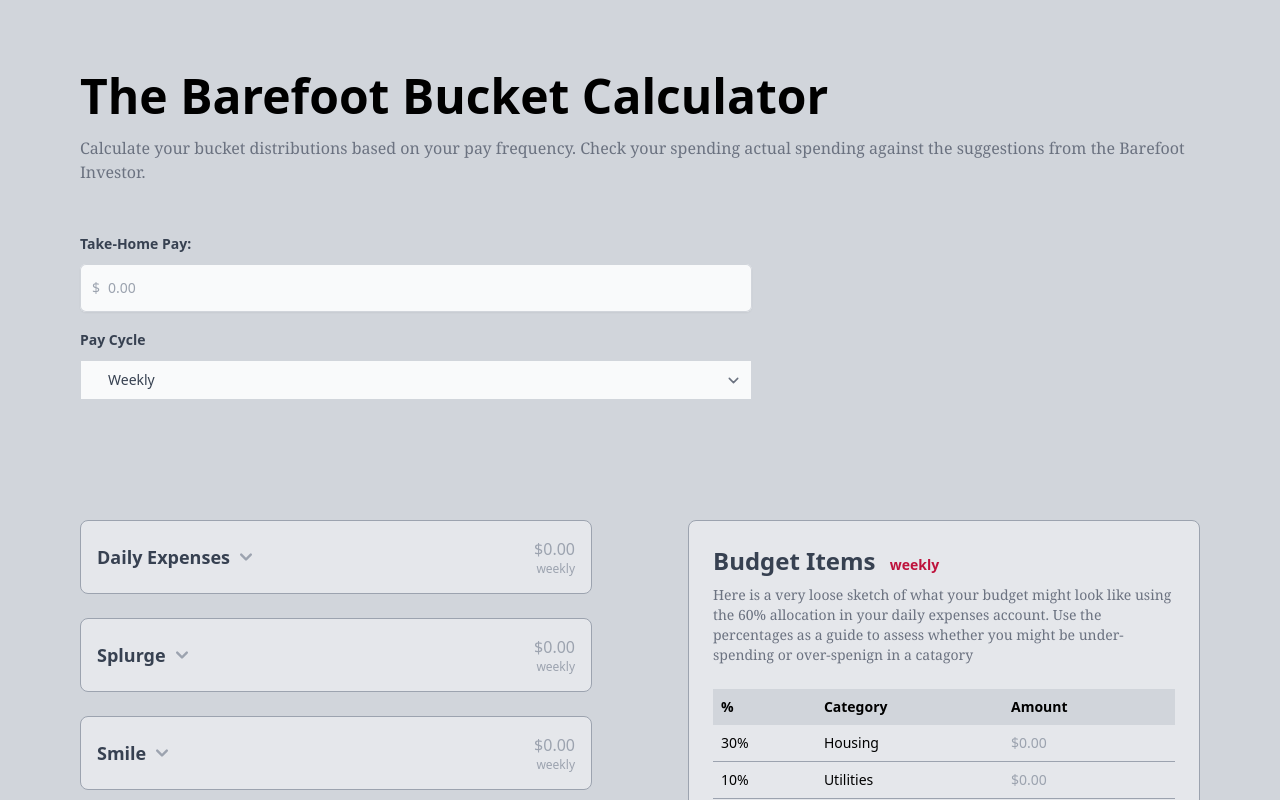
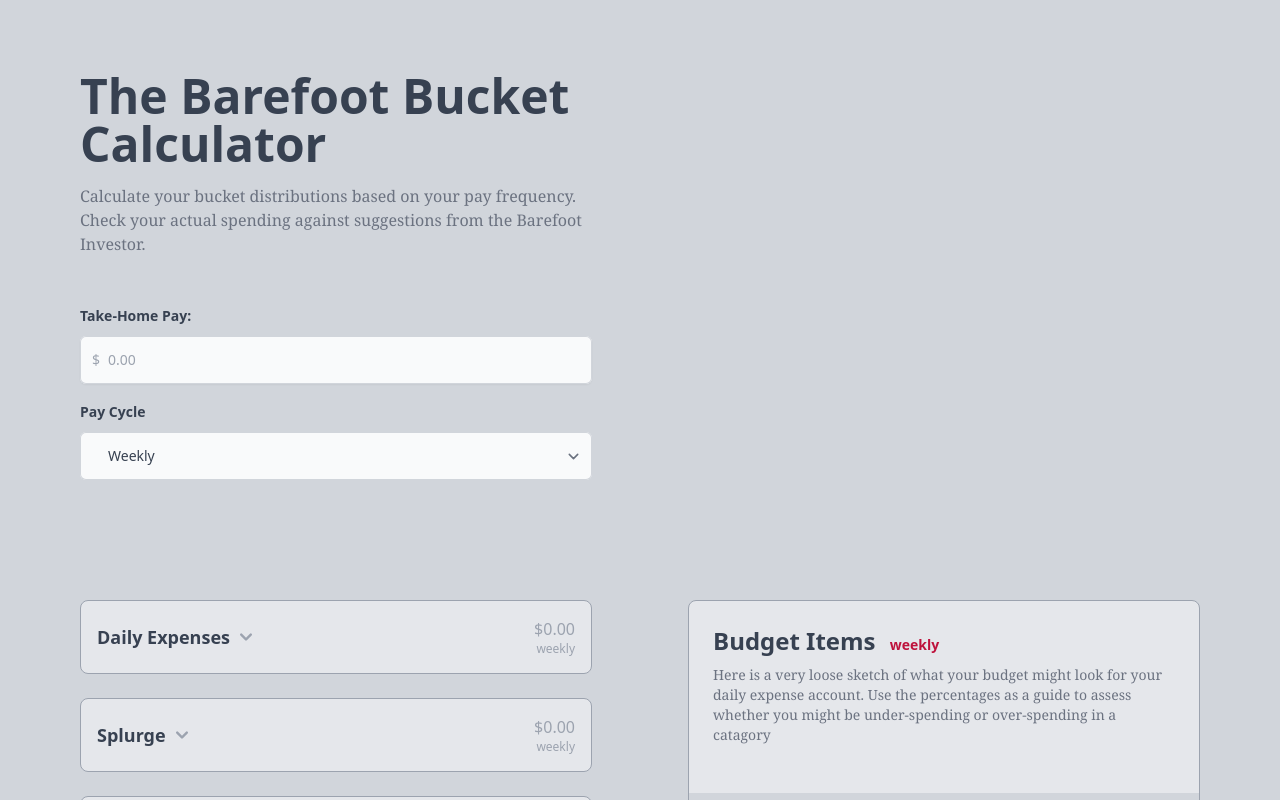
Before and after one commit to bjh-dev/barefoot-bucket-calculator, a Next.js app: page / in a window 1280 px wide. Shown: the top 800 px of the page. Built offline with nearby package versions, Linux system fonts and the light colour scheme.

Commit message:
fic type and layout errors

```diff
--- a/app/page.tsx
+++ b/app/page.tsx
@@ -4,15 +4,15 @@
 	return (
 		<main className='container mx-auto'>
 			<div className='flex flex-col py-12 lg:grid lg:grid-cols-2 lg:gap-x-24'>
-				<div className='col-span-2'>
+				<div className='col-span-1'>
 					<header className='py-6'>
-						<h1 className='text-5xl font-extrabold'>
+						<h1 className='text-5xl font-extrabold text-gray-700'>
 							The Barefoot Bucket Calculator
 						</h1>
 						<p className='mt-4 font-serif font-normal text-gray-500'>
 							Calculate your bucket distributions based on your pay frequency.
-							Check your spending actual spending against the suggestions from
-							the Barefoot Investor.
+							Check your actual spending against suggestions from the Barefoot
+							Investor.
 						</p>
 					</header>
 				</div>
--- a/components/Form.tsx
+++ b/components/Form.tsx
@@ -92,8 +92,8 @@
 	return (
 		<>
 			<div className='flex flex-col lg:grid lg:grid-cols-2 lg:gap-x-24'>
-				<div className='col-span-2'>
-					<div className='max-w-2xl py-6'>
+				<div className='col-span-1'>
+					<div className='py-6'>
 						<form onSubmit={handleSubmit}>
 							<div className='flex flex-col space-y-4'>
 								<div>
@@ -133,7 +133,7 @@
 										name='payCycle'
 										value={payCycle}
 										onChange={handleFrequenyChange}
-										className='py-3rounded-md mt-2 block w-full border-0 bg-gray-50 pl-7 pr-20 text-lg text-gray-700 ring-1 ring-inset ring-gray-300 focus:ring-2 focus:ring-inset focus:ring-blue-600 sm:text-sm sm:leading-6'
+										className='mt-2 block w-full rounded-md border-0 bg-gray-50 py-3 pl-7 pr-20 text-lg text-gray-700 ring-1 ring-inset ring-gray-300 focus:ring-2 focus:ring-inset focus:ring-blue-600 sm:text-sm sm:leading-6'
 									>
 										<option value='Weekly'>Weekly</option>
 										<option value='Fortnightly'>Fortnightly</option>
@@ -144,7 +144,7 @@
 						</form>
 					</div>
 				</div>
-				<div className='col-span-1 mt-6 lg:mt-24'>
+				<div className='col-span-1 col-start-1 mt-6 lg:mt-24'>
 					<div className='flex flex-col space-y-2 lg:space-y-6'>
 						{buckets.map((bucket) => (
 							<div
@@ -210,28 +210,30 @@
 					</div>
 				</div>
 				<div className='col-span-1 mt-6 lg:mt-24'>
-					<div className='rounded-lg border border-gray-400 bg-gray-200 p-6'>
+					<div className='rounded-lg border border-gray-400 bg-gray-200'>
+						<div className=' p-6'>
 							<h3 className='text-2xl font-bold text-gray-700'>
 								Budget Items{' '}
 								<span className='ml-2 text-sm text-rose-700'>{payCycle}</span>
 							</h3>
 							<p className='mt-2 font-serif text-sm font-normal text-gray-500'>
-							Here is a very loose sketch of what your budget might look like
-							using the 60% allocation in your daily expenses account. Use the
-							percentages as a guide to assess whether you might be
-							under-spending or over-spenign in a catagory
+								Here is a very loose sketch of what your budget might look for
+								your daily expense account. Use the percentages as a guide to
+								assess whether you might be under-spending or over-spending in a
+								catagory
 							</p>
+						</div>
 						<div className='overflow-x-scroll'>
-							<table className='table-fluid mt-6 w-full'>
+							<table className='mt-6 w-full table-fixed bg-gray-50'>
 								<thead className='bg-gray-300 text-left'>
 									<tr>
-										<th className='whitespace-nowrap py-2 pl-2 pr-2 text-sm'>
+										<th className='w-28 whitespace-nowrap px-4 py-2 text-right text-sm'>
 											%
 										</th>
-										<th className='whitespace-nowrap py-2 pr-2 text-sm'>
+										<th className='whitespace-nowrap px-4 py-2 text-sm'>
 											Category
 										</th>
-										<th className='whitespace-nowrap py-2 pr-2 text-sm'>
+										<th className='w-28 whitespace-nowrap px-4 py-2 text-right text-sm'>
 											Amount
 										</th>
 									</tr>
@@ -239,13 +241,13 @@
 								<tbody>
 									{budgetItems.map((item) => (
 										<tr key={item.id} className='border-b border-gray-400 py-6'>
-											<td className='whitespace-nowrap py-2 pl-2 pr-2 text-sm'>
+											<td className='w-28 whitespace-nowrap px-4 py-2 pr-2 text-right text-sm'>
 												{item.percentage}%
 											</td>
-											<td className='whitespace-nowrap py-2 pr-2 text-sm'>
+											<td className='whitespace-nowrap px-4 py-2 text-sm'>
 												{item.item}
 											</td>
-											<td className='whitespace-nowrap py-2 pr-2 text-sm'>
+											<td className='w-28 whitespace-nowrap px-4 py-2 text-right text-sm'>
 												{income > 0 ? (
 													<span className='text-rose-700'>
 														$
```
Lines whose indentation alone changed are shown as unchanged.
